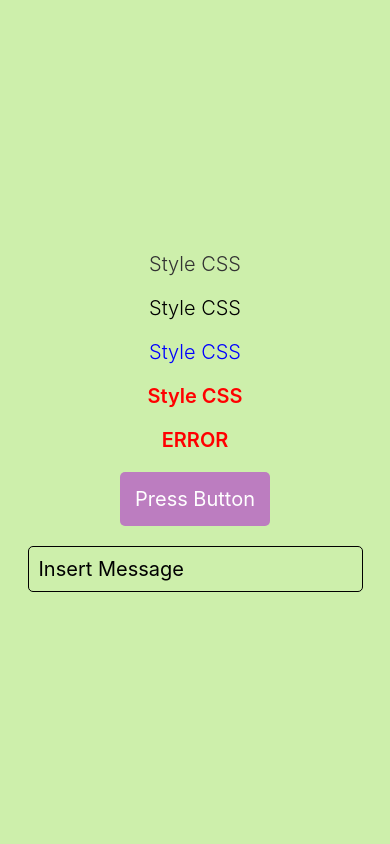
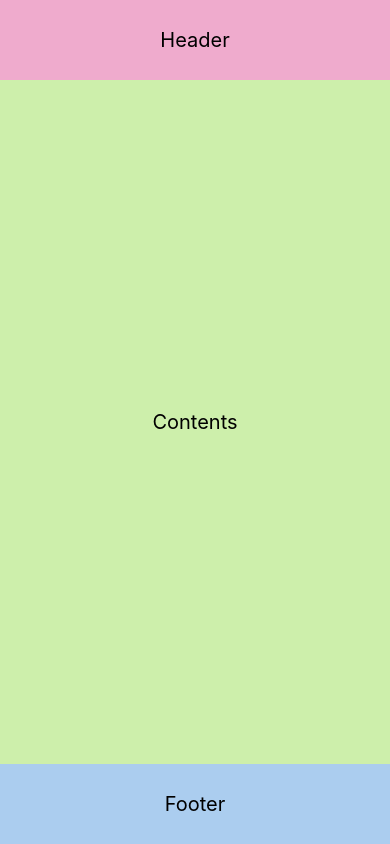
Before and after one commit to kimyej1/2022-DIGI-Campus-React, a React Native app in the folder Event/: screen / in a window 390 px wide. Built offline with nearby package versions, Linux system fonts and the light colour scheme.

Commit message:
2022.6.21 16:32

```diff
--- a/Event/src/App.js
+++ b/Event/src/App.js
@@ -3,6 +3,40 @@ import { Text, View, StyleSheet } from 'react-native';
 import EventButton from './components/EventButton';
 import EventInput from './components/EventInput';
 import { textStyle, viewStyle } from './styles';
+import { Header, Contents, Footer } from './components/Layout';
+
+const App = () => {
+    // 속성 중 겹치는게 있으면 배열 중 뒤에껄 따라간다 (안겹치는 것들은 다 적용됨)
+    return (
+        <View style={viewStyle.container}>
+            <Header />
+            <Contents />
+            <Footer />
+
+        {/*
+            <Text style={styles.text}>
+                Style CSS
+            </Text>
+            <Text style={textStyle.text}>
+                Style CSS
+            </Text>
+            <Text style={[styles.text, {color : '#0000FF'}]}>
+                Style CSS
+            </Text>
+            <Text style={[styles.text, styles.error]}>
+                Style CSS
+            </Text>
+            <Text style={styles.error}>
+                ERROR
+            </Text>
+
+            <EventButton />
+            <EventInput />
+        */}
+
+        </View>
+    );
+};
 
 // Class형 StyleSheet
 const styles = StyleSheet.create({
@@ -24,33 +58,6 @@ const styles = StyleSheet.create({
         fontWeight : '300',
         color : '#333333'
     }
-
 });
 
-const App = () => {
-    // 속성 중 겹치는게 있으면 배열 중 뒤에껄 따라간다 (안겹치는 것들은 다 적용됨)
-    return (
-        <View style={viewStyle.container}>
-            <Text style={styles.text}>
-                Style CSS
-            </Text>
-            <Text style={textStyle.text}>
-                Style CSS
-            </Text>
-            <Text style={[styles.text, {color : '#0000FF'}]}>
-                Style CSS
-            </Text>
-            <Text style={[styles.text, styles.error]}>
-                Style CSS
-            </Text>
-            <Text style={styles.error}>
-                ERROR
-            </Text>
-
-            <EventButton />
-            <EventInput />
-        </View>
-    );
-};
-
 export default App;
--- a/Event/src/components/Layout.js
+++ b/Event/src/components/Layout.js
@@ -2,15 +2,27 @@ import React from "react";
 import { StyleSheet, View, Text } from 'react-native';
 
 export const Header = () => {
-
+    return (
+        <View style={[styles.container, styles.header]}>
+            <Text style={styles.text}>Header</Text>
+        </View>
+    );
 };
 
 export const Contents = () => {
-
+    return (
+        <View style={[styles.container, styles.contents]}>
+            <Text style={styles.text}>Contents</Text>
+        </View>
+    );
 };
 
 export const Footer = () => {
-
+    return(
+        <View style={[styles.container, styles.footer]}>
+            <Text style={styles.text}>Footer</Text>
+        </View>
+    );
 };
 
 const styles = StyleSheet.create({
@@ -22,14 +34,21 @@ const styles = StyleSheet.create({
     },
 
     header : {
-        backgroundColor : '#CDEFAB',
+        backgroundColor : '#EFABCD',
     },
 
     contents : {
-        backgroundColor : '#EFABCD',
+        flex : 1,   // flex : 혼자 차지하는 비중 (이거 안쓰면 height 400이라 조금 모자람.. -> height 보다 flex 값이 우선!)
+        backgroundColor : '#CDEFAB',
+        height : 400,
     },
 
     footer : {
         backgroundColor : '#ABCDEF',
+        height : 80,
     },
+
+    text : {
+        fontSize : 20,
+    }
 });
--- a/Event/src/styles.js
+++ b/Event/src/styles.js
@@ -6,7 +6,7 @@ import { StyleSheet } from "react-native";
 export const viewStyle = StyleSheet.create({
     container : {
         flex : 1,
-        backgroundColor : '#CDEFAB',
+        backgroundColor : '#FFFFFF',
         alignItems : 'center', // 좌우정렬
         justifyContent : 'center',
     },
```
